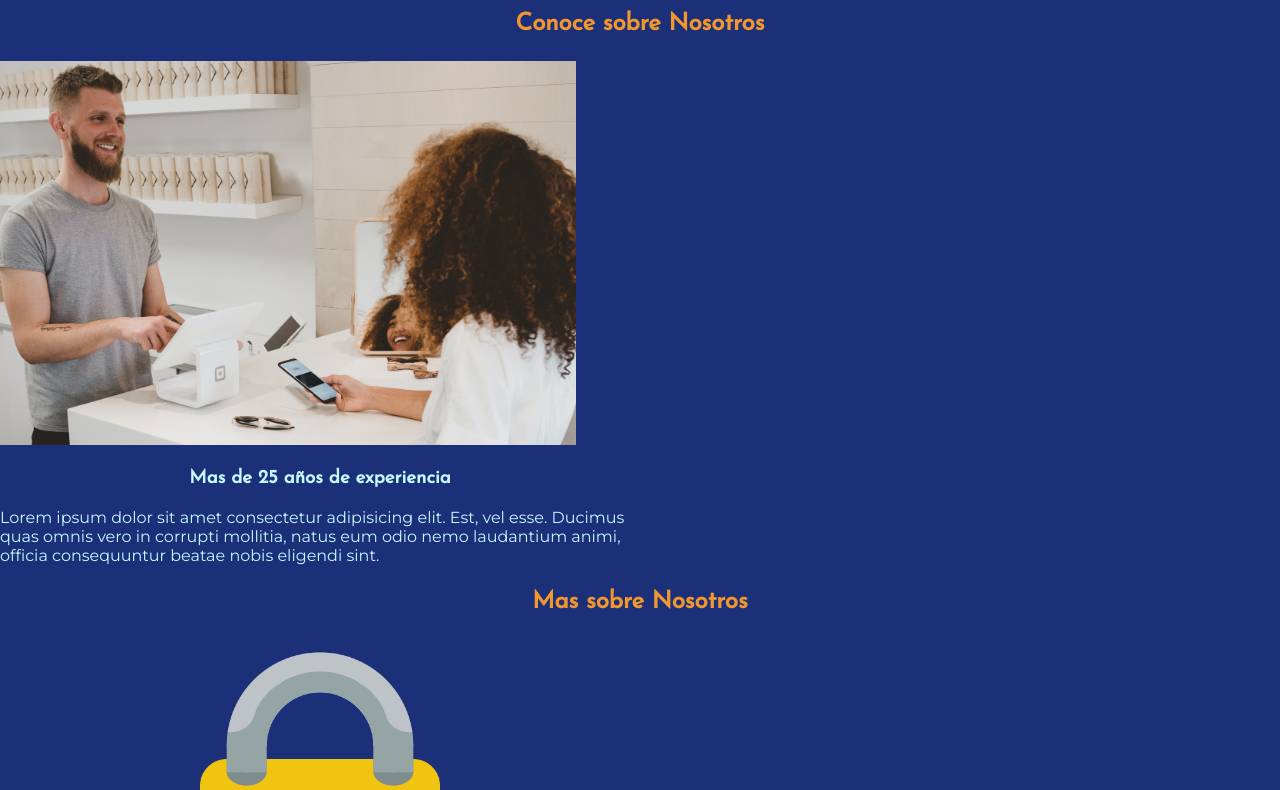
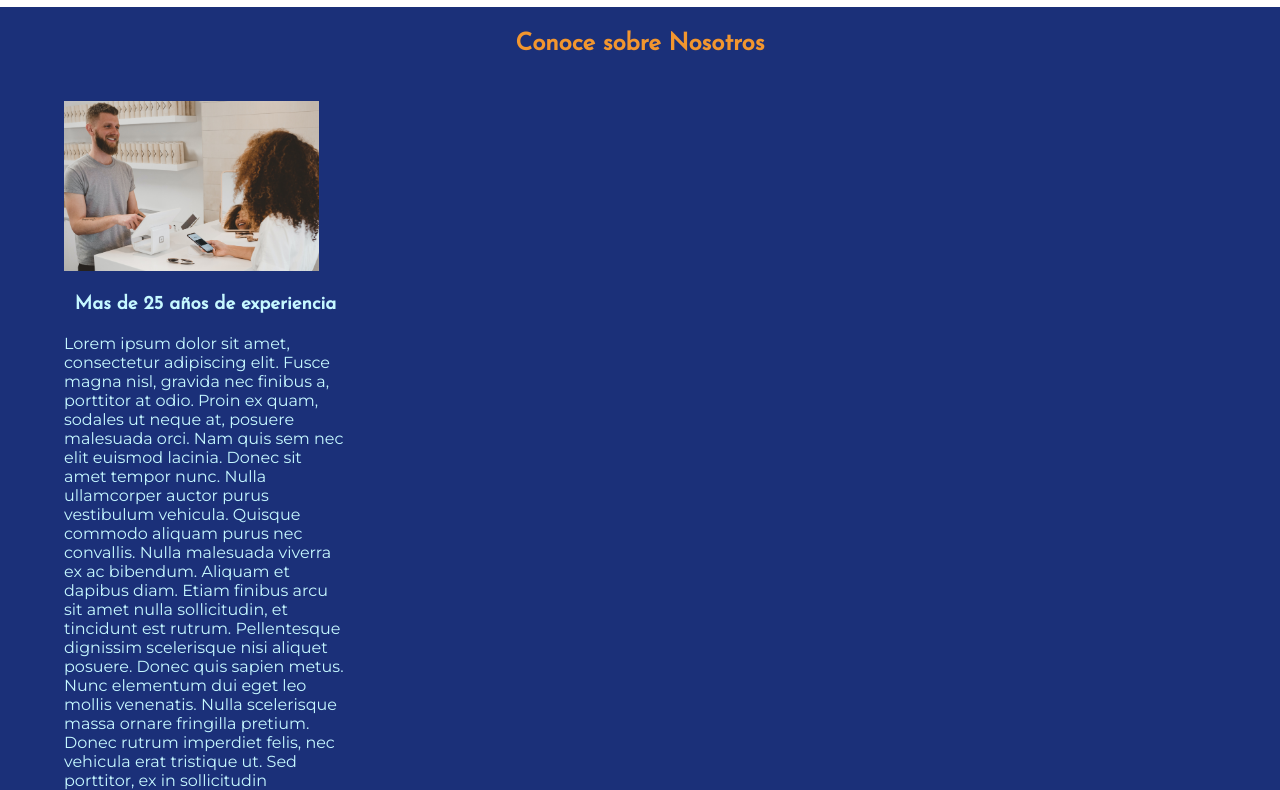
Before and after one commit to josesalim22/joyeria-donzela-39385, a plain HTML site: page pages/nosotros.html in a window 1280 px wide. Shown: the part 37-827 px from the top of the page. Drawn offline with Linux system fonts and the light colour scheme.

Commit message:
modificando estilos de grid en nosotros

```diff
--- a/css/style.css
+++ b/css/style.css
@@ -314,10 +314,36 @@ main h1 {
 
 /*Estilos nosotros.html */
 
+.datos-nosotros {
+    width: 90%;
+    margin: 20px auto;
+    display: grid;
+    grid-gap: 20px;
+    grid-template-columns: 1fr 1fr;
+    grid-template-rows: repeat(2, auto);
+    grid-template-areas: "conoce-nosotros conoce-nosotros" "nosotros-imagen nosotros-texto";
+}
+
+.titulo-nos {
+    grid-area: conoce-nosotros;
+}
+
+.imagen-nosotros {
+    /*  float: left; */
+    grid-area: nosotros-imagen;
+    width: 50%;
+}
+
 .nosotros img {
     width: 90%;
     background-repeat: no-repeat;
     background-size: cover;
+}
+
+.nosotros-info {
+    /*  float: right; */
+    width: 50%;
+    grid-area: nosotros-texto;
 }
 
 .nosotros-info h3 {
@@ -333,16 +359,6 @@ main h1 {
     font-family: 'Montserrat', sans-serif;
 }
 
-.imagen-nosotros {
-    /*  float: left; */
-    width: 50%;
-}
-
-.nosotros-info {
-    /*  float: right; */
-    width: 50%;
-}
-
 .seguridad {
     text-align: center;
     /*  float: left; */
@@ -351,6 +367,7 @@ main h1 {
 
 .mejor-precio {
     /*  float: right; */
+    text-align: center;
     width: 50%;
 }
 
@@ -358,10 +375,6 @@ main h1 {
     width: 50%;
     background-repeat: no-repeat;
     background-size: cover;
-}
-
-.mejor-precio {
-    text-align: center;
 }
 
 .mejor-precio img {
--- a/pages/nosotros.html
+++ b/pages/nosotros.html
@@ -28,7 +28,7 @@
     </header>
     <main>
         <section class="datos-nosotros">
-            <h2>Conoce sobre Nosotros</h2>
+            <h2 class="titulo-nos">Conoce sobre Nosotros</h2>
             <div class="nosotros">
                 <div class="imagen-nosotros">
                     <img src="../assets/img/vendedor.jpg" alt="Imagen de Empresa">
@@ -36,9 +36,15 @@
 
                 <div class="nosotros-info">
                     <h3 class="titulo-nosotros">Mas de 25 años de experiencia</h3>
-                    <p class="texto-nosotros">Lorem ipsum dolor sit amet consectetur adipisicing elit. Est, vel esse. Ducimus quas omnis vero in corrupti mollitia, natus eum odio nemo laudantium animi, officia consequuntur beatae nobis eligendi sint.</p>
+                    <p class="texto-nosotros">Lorem ipsum dolor sit amet, consectetur adipiscing elit. Fusce magna nisl, gravida nec finibus a, porttitor at odio. Proin ex quam, sodales ut neque at, posuere malesuada orci. Nam quis sem nec elit euismod lacinia. Donec sit amet
+                        tempor nunc. Nulla ullamcorper auctor purus vestibulum vehicula. Quisque commodo aliquam purus nec convallis. Nulla malesuada viverra ex ac bibendum. Aliquam et dapibus diam. Etiam finibus arcu sit amet nulla sollicitudin, et tincidunt
+                        est rutrum. Pellentesque dignissim scelerisque nisi aliquet posuere. Donec quis sapien metus. Nunc elementum dui eget leo mollis venenatis. Nulla scelerisque massa ornare fringilla pretium. Donec rutrum imperdiet felis, nec vehicula
+                        erat tristique ut. Sed porttitor, ex in sollicitudin vestibulum, ipsum mi gravida ante, et vestibulum est diam fringilla ipsum. Morbi bibendum risus sit amet iaculis hendrerit. Maecenas vestibulum vestibulum consectetur. In ipsum
+                        ante, porttitor mattis aliquet et, congue at nibh. Maecenas venenatis nunc nulla, eget laoreet purus interdum ultricies. Sed vitae est ligula. Orci varius natoque penatibus et magnis dis parturient montes, nascetur ridiculus mus.
+                        Praesent bibendum varius sollicitudin. Suspendisse sit amet enim eleifend, elementum quam eget, hendrerit metus. Aenean sit amet eros velit. Aenean malesuada accumsan maximus. Morbi dapibus quis tellus nec elementum. Donec efficitur
+                        libero porttitor mi fermentum lacinia. Nulla ante mi, vehicula sed nibh sed, mollis ultrices risus. Nunc eu nisi nec elit tincidunt sagittis.</p>
                 </div>
-                <div class="clear"></div>
+                <!-- <div class="clear"></div> -->
             </div>
         </section>
         <section class="mas-nosotros">
```
